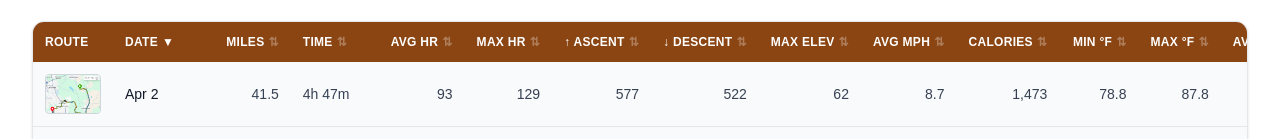
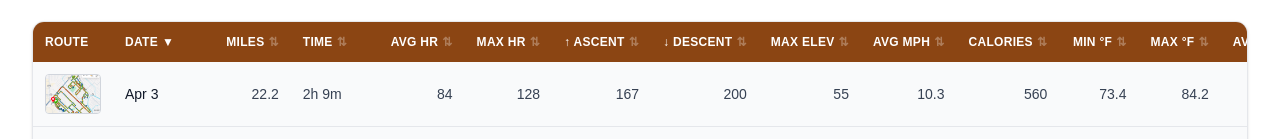
Before and after one commit to songseekers/roll4nature, a Next.js app: page /stats in a window 1280 px wide. Shown: the part 813-952 px from the top of the page. Built offline with nearby package versions, Linux system fonts and the light colour scheme; no server answers.

Commit message:
update: add Stitch in Time QR to Janelle+Boogs bios, increase PP image to 350, add Apr 3 Lafayette ride (1,244.5 mi total)

```diff
--- a/src/app/page.tsx
+++ b/src/app/page.tsx
@@ -113,15 +113,15 @@ export default function HomePage() {
               <Image
                 src="/resources/PP_dk.png"
                 alt="The Purpose Pathfinder — click to learn more"
-                width={300}
-                height={300}
+                width={350}
+                height={350}
                 className="mx-auto object-contain dark:hidden hover:opacity-80 transition cursor-pointer"
               />
               <Image
                 src="/resources/PP.png"
                 alt="The Purpose Pathfinder — click to learn more"
-                width={300}
-                height={300}
+                width={350}
+                height={350}
                 className="mx-auto object-contain hidden dark:block hover:opacity-80 transition cursor-pointer"
               />
             </a>
--- a/src/app/purpose/page.tsx
+++ b/src/app/purpose/page.tsx
@@ -324,7 +324,7 @@ export default function PurposePage() {
 
             {/* Interactive image between paragraphs */}
             <div className="py-4 flex justify-center">
-              <PathfinderImage size={300} debug={false} />
+              <PathfinderImage size={350} debug={false} />
             </div>
 
             <p>
--- a/src/app/team-bravo/page.tsx
+++ b/src/app/team-bravo/page.tsx
@@ -487,6 +487,19 @@ export default function TeamBravoPage() {
                 <p className="text-gray-700 dark:text-gray-300 leading-relaxed mb-6">
                   Beyond her work with fabric, Janelle enjoys writing poetry, exploring watercolor and colored pencil, and listening to music that stirs the heart. Her faith and family shape who she is and keep her grounded in compassion and purpose. Being part of Team Bravo is meaningful to her because it offers a place where creators can share, encourage one another, and discover the joy that comes when imagination and community meet.
                 </p>
+
+                <div className="mt-6 pt-6 border-t border-gray-200 dark:border-gray-600 text-center">
+                  <p className="text-sm font-semibold text-gray-700 dark:text-gray-300 mb-4">
+                    Contact Janelle at Stitch in Time to discuss your own creation:
+                  </p>
+                  <Image
+                    src="/images/TeamBravo/StitchInTime_QR.jpeg"
+                    alt="Stitch in Time by Janelle — QR code to contact Janelle about custom creations"
+                    width={180}
+                    height={180}
+                    className="mx-auto rounded-lg"
+                  />
+                </div>
               </div>
             </div>
           </div>
@@ -671,6 +684,19 @@ export default function TeamBravoPage() {
                     width={300}
                     height={200}
                     className="w-2/3 h-auto rounded-lg"
+                  />
+                </div>
+
+                <div className="mt-6 pt-6 border-t border-gray-200 dark:border-gray-600 text-center">
+                  <p className="text-sm font-semibold text-gray-700 dark:text-gray-300 mb-4">
+                    Contact Janelle at Stitch in Time to discuss your own creation:
+                  </p>
+                  <Image
+                    src="/images/TeamBravo/StitchInTime_QR.jpeg"
+                    alt="Stitch in Time by Janelle — QR code to contact Janelle about custom creations"
+                    width={180}
+                    height={180}
+                    className="mx-auto rounded-lg"
                   />
                 </div>
               </div>
--- a/src/data/activities.json
+++ b/src/data/activities.json
@@ -376,5 +376,19 @@
     "maxTemp": 87.8,
     "movingTime": "4:47:12",
     "maxElevation": 62
+  },
+  {
+    "date": "2026-04-03",
+    "title": "Lafayette Cycling",
+    "distance": 22.23,
+    "calories": 560,
+    "avgHR": 84,
+    "maxHR": 128,
+    "totalAscent": 167,
+    "totalDescent": 200,
+    "minTemp": 73.4,
+    "maxTemp": 84.2,
+    "movingTime": "2:09:24",
+    "maxElevation": 55
   }
 ]
```
Also changed, not shown: public/images/TeamBravo/StitchInTime_QR.jpeg (added), public/images/routes/2604/260403.png (added).
